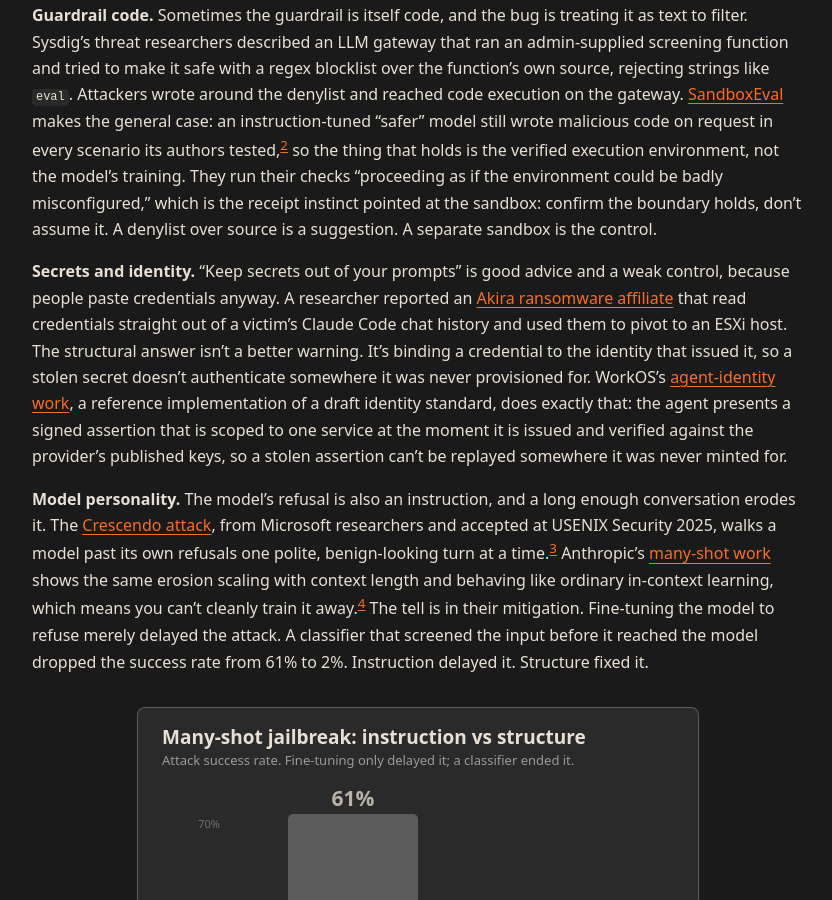
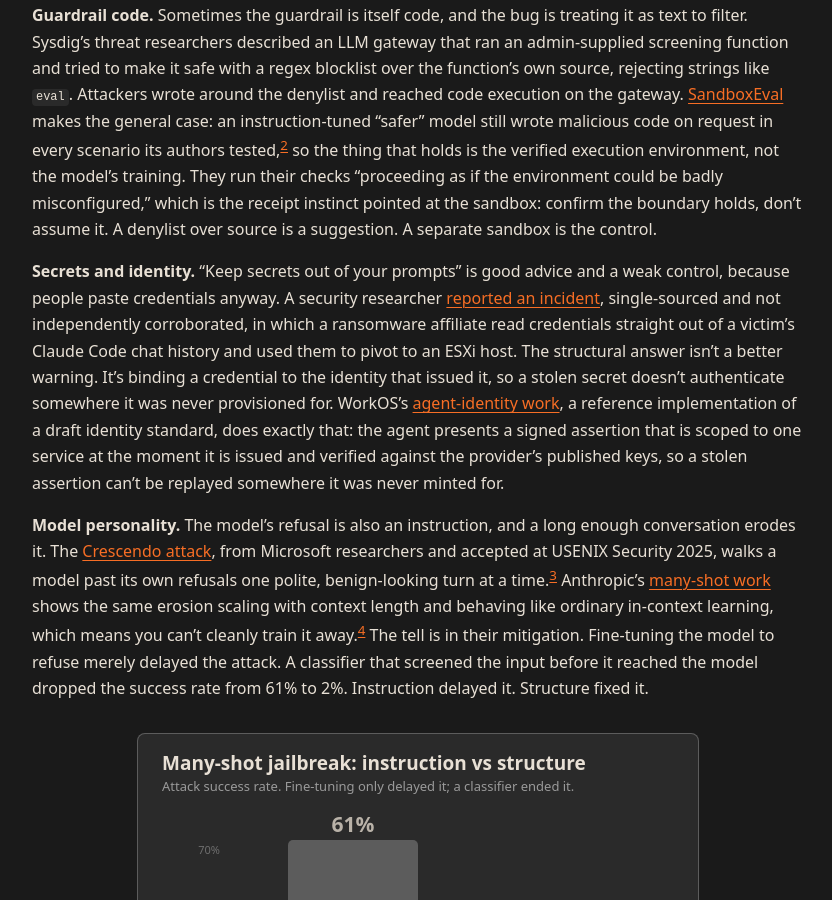
Before and after one commit to itotallyforgot/itotallyforgot.github.io, a Jekyll site: the page built from essays/instruction-is-not-a-control/index.md, in a window 1280 px wide and 900 px high, scrolled down 3167 px. Shown: the whole window, without its empty margins (222-1054 px from the left). Built offline with Jekyll 4.4.1, drawn with Linux system fonts in a browser that asks for light colours.

Commit message:
fix: soften uncorroborated Akira attribution in 'Instruction is not a control'
The cited incident is a single-source LinkedIn report with no independent corroboration, and CISA's published Akira TTPs don't include LLM-chat-history harvesting. Reframe as an uncorroborated single-source report and drop the named-actor attribution; the structural claim (bind credential to issuer, WorkOS ID-JAG) is unchanged.

Co-Authored-By: Claude Opus 4.8 (1M context) <noreply@anthropic.com>

```diff
--- a/essays/instruction-is-not-a-control/index.md
+++ b/essays/instruction-is-not-a-control/index.md
@@ -47,7 +47,7 @@ One caveat before the rule runs away with itself. That same paper frames its pat
 
 [^sandboxeval]: SandboxEval is a 51-test suite. The code the model produced was inert as emitted, with missing imports and the like, but malicious in intent; the safety tuning didn't stop it from writing it.
 
-**Secrets and identity.** "Keep secrets out of your prompts" is good advice and a weak control, because people paste credentials anyway. A researcher reported an [Akira ransomware affiliate](https://www.linkedin.com/feed/update/urn:li:activity:7468713000313626624/) that read credentials straight out of a victim's Claude Code chat history and used them to pivot to an ESXi host. The structural answer isn't a better warning. It's binding a credential to the identity that issued it, so a stolen secret doesn't authenticate somewhere it was never provisioned for. WorkOS's [agent-identity work](https://github.com/workos/auth.md), a reference implementation of a draft identity standard, does exactly that: the agent presents a signed assertion that is scoped to one service at the moment it is issued and verified against the provider's published keys, so a stolen assertion can't be replayed somewhere it was never minted for.
+**Secrets and identity.** "Keep secrets out of your prompts" is good advice and a weak control, because people paste credentials anyway. A security researcher [reported an incident](https://www.linkedin.com/feed/update/urn:li:activity:7468713000313626624/), single-sourced and not independently corroborated, in which a ransomware affiliate read credentials straight out of a victim's Claude Code chat history and used them to pivot to an ESXi host. The structural answer isn't a better warning. It's binding a credential to the identity that issued it, so a stolen secret doesn't authenticate somewhere it was never provisioned for. WorkOS's [agent-identity work](https://github.com/workos/auth.md), a reference implementation of a draft identity standard, does exactly that: the agent presents a signed assertion that is scoped to one service at the moment it is issued and verified against the provider's published keys, so a stolen assertion can't be replayed somewhere it was never minted for.
 
 **Model personality.** The model's refusal is also an instruction, and a long enough conversation erodes it. The [Crescendo attack](https://arxiv.org/abs/2404.01833), from Microsoft researchers and accepted at USENIX Security 2025, walks a model past its own refusals one polite, benign-looking turn at a time.[^tradecraft] Anthropic's [many-shot work](https://www.anthropic.com/research/many-shot-jailbreaking) shows the same erosion scaling with context length and behaving like ordinary in-context learning, which means you can't cleanly train it away.[^jailbreak] The tell is in their mitigation. Fine-tuning the model to refuse merely delayed the attack. A classifier that screened the input before it reached the model dropped the success rate from 61% to 2%. Instruction delayed it. Structure fixed it.
 
```
